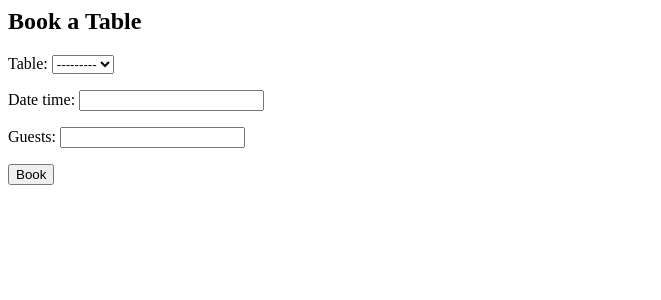
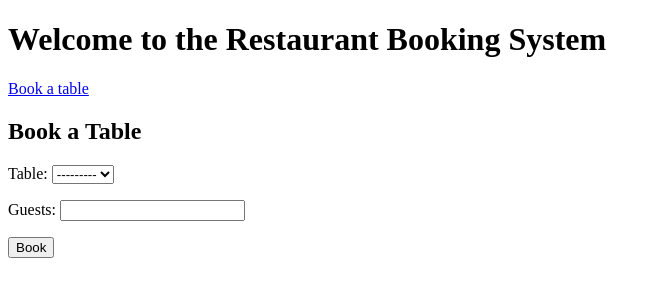
Before and after one commit to TammyGirl2015/BetterInThyme, a Django app: template bookings/templates/bookings/book_table.html in a window 1280 px wide. Shown: the top 300 px of the page, without its empty margins (0-661 px from the left). Run offline with Django 3.2, Linux system fonts and the light colour scheme; the template is opened without the code that fills it: values that come from a table or form of the project are taken from there, others are empty.

Commit message:
add models

```diff
--- a/bookings/models.py
+++ b/bookings/models.py
@@ -1,13 +1,19 @@
 from django.db import models
-
-# Create your models here.
-from django.db import models
+from django.contrib.auth.models import User
 
 class Table(models.Model):
-    number = models.IntegerField()
+    number = models.IntegerField(unique=True)
     seats = models.IntegerField()
 
+    def __str__(self):
+        return f"Table {self.number} - Seats: {self.seats}"
+
 class Booking(models.Model):
+    user = models.ForeignKey(User, on_delete=models.CASCADE)  # Link to the Django User model
     table = models.ForeignKey(Table, on_delete=models.CASCADE)
-    date_time = models.DateTimeField()
+    date = models.DateField()
+    time = models.TimeField()
     guests = models.IntegerField()
+
+    def __str__(self):
+        return f"Booking by {self.user.username} for Table {self.table.number} on {self.date} at {self.time}"
--- a/bookings/templates/bookings/book_table.html
+++ b/bookings/templates/bookings/book_table.html
@@ -1,7 +1,18 @@
-<!-- bookings/templates/bookings/book_table.html -->
-<h2>Book a Table</h2>
+<!DOCTYPE html>
+<html lang="en">
+<head>
+    <meta charset="UTF-8">
+    <meta name="viewport" content="width=device-width, initial-scale=1.0">
+    <title>Document</title>
+</head>
+<body>
+    <h1>Welcome to the Restaurant Booking System</h1>
+<a href="{% url 'book_table' %}">Book a table</a>
+    <h2>Book a Table</h2>
 <form method="POST">
     {% csrf_token %}
     {{ form.as_p }}
     <button type="submit">Book</button>
 </form>
+</body>
+</html>
--- a/bookings/urls.py
+++ b/bookings/urls.py
@@ -1,6 +1,6 @@
 from django.urls import path
-from .views import book_table
+from .views import booking_table
 
 urlpatterns = [
-    path('', book_table, name='book_table'),
+    path('', booking_table, name='booking_table'),
 ]
--- a/restaurant_booking/settings.py
+++ b/restaurant_booking/settings.py
@@ -55,7 +55,7 @@
 TEMPLATES = [
     {
         'BACKEND': 'django.template.backends.django.DjangoTemplates',
-        'DIRS': [],
+        'DIRS': [BASE_DIR / 'templates'],
         'APP_DIRS': True,
         'OPTIONS': {
             'context_processors': [
--- a/restaurant_booking/urls.py
+++ b/restaurant_booking/urls.py
@@ -13,10 +13,13 @@
     1. Import the include() function: from django.urls import include, path
     2. Add a URL to urlpatterns:  path('blog/', include('blog.urls'))
 """
+
 from django.contrib import admin
 from django.urls import path, include
+from bookings import views as booking_views
 
 urlpatterns = [
     path('', admin.site.urls),
     path('', include('bookings.urls')),
+    path('', booking_views.booking_table, name='home'),
 ]
```
Also changed, not shown: bookings/views.py (+3 -11 lines), db.sqlite3.
